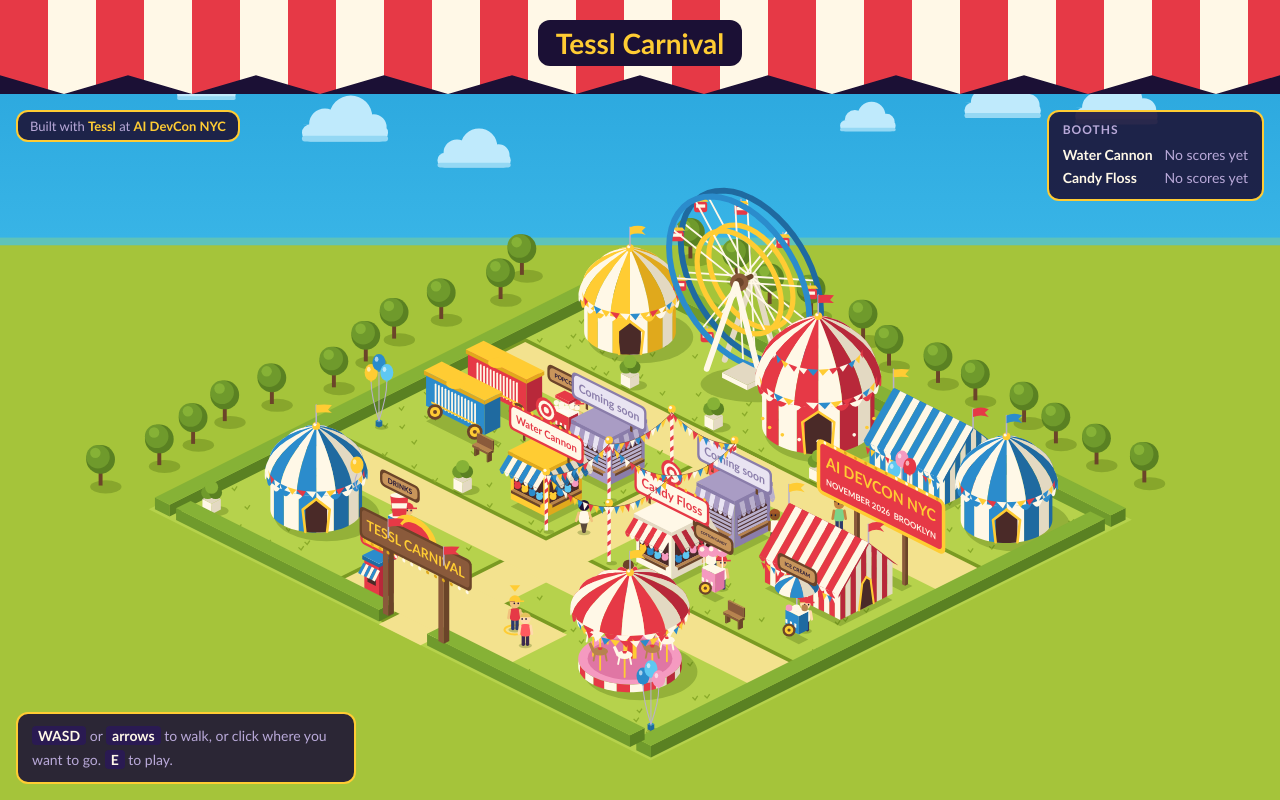
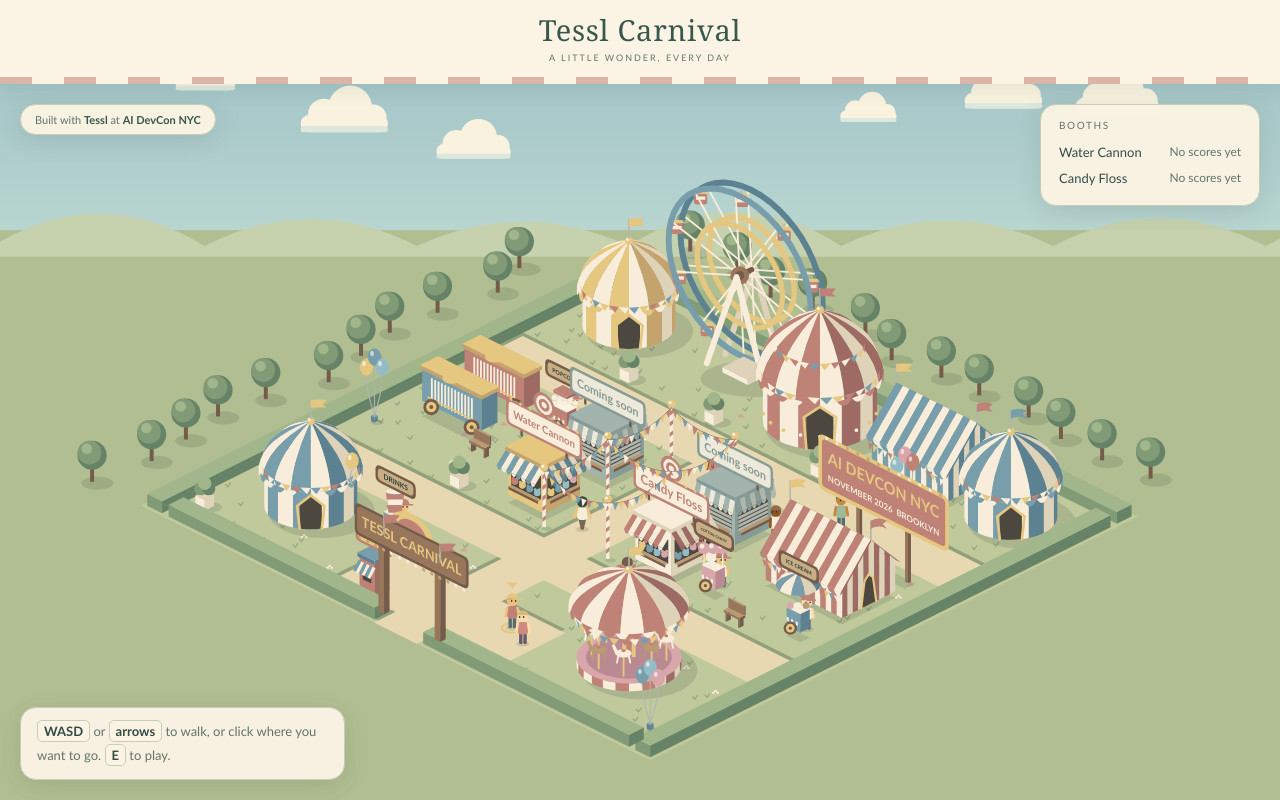
Before and after one commit to stephaniedominy/tessl-carnival, a website built with Vite: page index.html in a window 1280 px wide. Built offline with nearby package versions, Linux system fonts and the light colour scheme.

Commit message:
Soften the carnival with a warm storybook palette

```diff
--- a/index.html
+++ b/index.html
@@ -35,7 +35,10 @@
   </head>
   <body>
     <header class="awning">
-      <a class="brand" href="#/">Tessl Carnival</a>
+      <a class="brand" href="#/">
+        Tessl Carnival
+        <span class="brand-caption">A little wonder, every day</span>
+      </a>
     </header>
     <main id="app"></main>
     <script type="module" src="/src/main.ts"></script>
--- a/src/carnival/theme.ts
+++ b/src/carnival/theme.ts
@@ -4,33 +4,39 @@
  */
 export const theme = {
   colors: {
-    background: '#1b1035',
-    surface: '#2a1a52',
-    text: '#fff8e7',
-    muted: '#b9a9d9',
-    accent: '#ffcc33',
-    danger: '#ff5a5f',
-    stripeA: '#e63946',
-    stripeB: '#fff8e7',
-    water: '#5ec8f2',
-    wood: '#8a5a3b',
+    background: '#293f3d',
+    surface: '#3a514b',
+    text: '#fff2d6',
+    muted: '#bbadbf',
+    accent: '#e6c780',
+    danger: '#cf8a80',
+    stripeA: '#be8276',
+    stripeB: '#f7edda',
+    water: '#93bdc6',
+    wood: '#97765b',
+    paper: '#fbf4e4',
+    paperInk: '#344c46',
+    paperMuted: '#63756a',
+    paperEdge: '#c9cdb7',
+    forest: '#38574d',
   },
   font: {
     family: '"Trebuchet MS", "Segoe UI", system-ui, sans-serif',
+    heading: 'Georgia, "Times New Roman", serif',
     small: 14,
     body: 18,
     title: 32,
   },
-  radius: 12,
+  radius: 16,
   canvas: {
     width: 800,
     height: 500,
   },
 } as const;
 
-/** Canvas font string, e.g. canvasFont('title') → 'bold 32px "Trebuchet MS", …'. */
+/** Canvas font string: bookish titles and clear, friendly body lettering. */
 export function canvasFont(size: 'small' | 'body' | 'title', weight: 'normal' | 'bold' = 'normal') {
-  return `${weight} ${theme.font[size]}px ${theme.font.family}`;
+  return `${weight} ${theme.font[size]}px ${size === 'title' ? theme.font.heading : theme.font.family}`;
 }
 
 /** Exposes the theme to CSS as custom properties, e.g. --color-accent. */
@@ -39,5 +45,6 @@ export function applyTheme(root: HTMLElement = document.documentElement) {
     root.style.setProperty(`--color-${name}`, value);
   }
   root.style.setProperty('--font-family', theme.font.family);
+  root.style.setProperty('--font-heading', theme.font.heading);
   root.style.setProperty('--radius', `${theme.radius}px`);
 }
--- a/src/midway/palette.ts
+++ b/src/midway/palette.ts
@@ -8,50 +8,53 @@ const { colors } = theme;
  * uses live here.
  */
 export const palette = {
-  sky: '#38b4e6',
-  skyHigh: '#1f9bd6',
-  cloud: '#bfeafc',
-  cloudShade: '#94d8f4',
-  haze: '#5fc3b8',
+  sky: '#b8d5d0',
+  skyHigh: '#8bb2bd',
+  cloud: '#f9f2df',
+  cloudShade: '#dce7dd',
+  haze: '#c6d1ae',
 
-  grass: '#a5c43a',
-  grassDark: '#8aab2a',
-  grassEdge: '#7a9a22',
-  grassLight: '#b6d24c',
-  path: '#f3e28e',
-  pathShade: '#e2cd70',
-  hedge: '#6f9a2c',
-  hedgeDark: '#5a8122',
-  hedgeLight: '#86b236',
-  shadow: 'rgba(60, 90, 10, 0.28)',
+  grass: '#b1be91',
+  grassDark: '#96a87f',
+  grassEdge: '#92a17b',
+  grassLight: '#c0c99c',
+  path: '#e8d8b1',
+  pathShade: '#d4c39c',
+  flowerPetal: '#f8eed7',
+  flowerRose: '#d6a29a',
+  flowerCentre: '#c6aa70',
+  hedge: '#819b76',
+  hedgeDark: '#668368',
+  hedgeLight: '#a1b68a',
+  shadow: 'rgba(65, 78, 61, 0.16)',
 
   red: colors.stripeA,
-  redShade: '#b8283a',
+  redShade: '#9d6b63',
   cream: colors.stripeB,
-  creamShade: '#e3d9c2',
+  creamShade: '#ded2b9',
   gold: colors.accent,
-  goldShade: '#e0a91c',
-  blue: '#2b8ccc',
-  blueShade: '#1f6aa0',
+  goldShade: '#c4a36d',
+  blue: '#789eac',
+  blueShade: '#5c8292',
   sky2: colors.water,
-  pink: '#f59ac0',
-  pinkShade: '#e076a4',
+  pink: '#d8a6ab',
+  pinkShade: '#ba8a93',
   wood: colors.wood,
-  woodDark: '#6b4429',
-  woodLight: '#b7834f',
-  board: '#c8955b',
-  metal: '#e9e4f2',
-  metalShade: '#b9b0cc',
+  woodDark: '#755c4a',
+  woodLight: '#b99a73',
+  board: '#c9ae84',
+  metal: '#ede9da',
+  metalShade: '#b0b6ac',
   ink: colors.background,
-  opening: '#4a2a28',
-  closed: '#a99cc4',
-  closedShade: '#8a7daa',
-  white: '#ffffff',
+  opening: '#4c4840',
+  closed: '#a3b3ae',
+  closedShade: '#869b95',
+  white: '#fff9eb',
 
   skins: ['#f1c27d', '#c68642', '#8d5524', '#e0ac69', '#ffdbac'],
-  hairs: ['#3b2219', '#1b1035', '#a55728', '#e6c35c', '#6b4429'],
-  shirts: [colors.water, '#7bd389', '#b48ee0', colors.danger, '#2b8ccc', colors.stripeB],
-  pants: ['#2d3a6b', '#3b2a4f', '#5a4a3a'],
-  bunting: [colors.stripeA, colors.accent, '#2b8ccc', colors.stripeB],
-  balloons: [colors.stripeA, colors.accent, '#2b8ccc', colors.water, '#f59ac0'],
+  hairs: ['#514036', '#384640', '#986d4e', '#d5bb7b', '#755c4a'],
+  shirts: [colors.water, '#9eBA95', '#b5a3bd', colors.danger, '#789eac', colors.stripeB],
+  pants: ['#566b72', '#685b70', '#766752'],
+  bunting: [colors.stripeA, colors.accent, '#789eac', colors.stripeB],
+  balloons: [colors.stripeA, colors.accent, '#789eac', colors.water, '#d8a6ab'],
 } as const;
--- a/src/midway/render.ts
+++ b/src/midway/render.ts
@@ -255,10 +255,22 @@ export function groundBounds(map: MidwayMap): Box {
 
 /** The open field round the midway, filling the view from the horizon down. */
 export function drawField(ctx: Ctx, view: Box) {
+  ctx.fillStyle = palette.grass;
+  ctx.fillRect(view.left, HORIZON, view.right - view.left, Math.max(0, view.bottom - HORIZON));
+
+  // Soft distant hills, anchored in world space so they don't slide with the camera.
+  const start = Math.floor(view.left / 160) * 160 - 160;
+  const end = Math.ceil(view.right / 160) * 160 + 160;
   ctx.fillStyle = palette.haze;
-  ctx.fillRect(view.left, HORIZON, view.right - view.left, 6);
-  ctx.fillStyle = palette.grass;
-  ctx.fillRect(view.left, HORIZON + 6, view.right - view.left, Math.max(0, view.bottom - HORIZON));
+  ctx.beginPath();
+  ctx.moveTo(start, HORIZON + 12);
+  for (let x = start; x < end; x += 160) {
+    ctx.quadraticCurveTo(x + 80, HORIZON - 24 - hash(x / 160, 0, 11) * 16, x + 160, HORIZON + 12);
+  }
+  ctx.lineTo(end, HORIZON + 20);
+  ctx.lineTo(start, HORIZON + 20);
+  ctx.closePath();
+  ctx.fill();
 }
 
 /**
@@ -309,6 +321,19 @@ export function drawGroundLayer(map: MidwayMap, wanted: number): GroundLayer {
     }
   }
   ctx.stroke();
+
+  // Small meadow flowers, painted into the cached ground rather than each frame.
+  for (let y = 1; y < map.height - 1; y++) {
+    for (let x = 1; x < map.width - 1; x++) {
+      if (map.ground[y * map.width + x] !== 'grass' || hash(x, y, 7) > 0.065) continue;
+      const [px, py] = at(x + hash(x, y, 8), y + hash(x, y, 9));
+      const petals = hash(x, y, 10) > 0.5 ? palette.flowerPetal : palette.flowerRose;
+      oval(ctx, px - 1.4, py, 1.3, 0.8, petals);
+      oval(ctx, px + 1.4, py, 1.3, 0.8, petals);
+      oval(ctx, px, py - 1.2, 1, 1, petals);
+      oval(ctx, px, py, 0.6, 0.6, palette.flowerCentre);
+    }
+  }
 
   // Trees out in the field behind the midway.
   for (let i = 0; i < map.width; i += 2) tree(ctx, i + 0.5 + hash(i, 1) * 0.6, -1.4 - hash(i, 2));
--- a/src/style.css
+++ b/src/style.css
@@ -7,65 +7,72 @@
 body {
   margin: 0;
   min-height: 100vh;
-  background: var(--color-background);
-  color: var(--color-text);
+  background: var(--color-paper);
+  color: var(--color-paperInk);
   font-family: var(--font-family);
+  -webkit-font-smoothing: antialiased;
 }
 
 a {
-  color: var(--color-accent);
+  color: var(--color-forest);
+  text-underline-offset: 4px;
+}
+
+a:focus-visible {
+  outline: 3px solid var(--color-forest);
+  outline-offset: 5px;
 }
 
 .awning {
-  padding: 20px 16px 28px;
+  position: relative;
+  z-index: 1;
+  padding: 14px 24px 20px;
   text-align: center;
+  background: var(--color-paper);
+  box-shadow: 0 4px 20px color-mix(in srgb, var(--color-background) 9%, transparent);
+}
+
+.awning::after {
+  position: absolute;
+  right: 0;
+  bottom: 0;
+  left: 0;
+  height: 7px;
   background: repeating-linear-gradient(
     90deg,
-    var(--color-stripeA) 0 48px,
-    var(--color-stripeB) 48px 96px
+    var(--color-stripeA) 0 32px,
+    var(--color-paper) 32px 64px
   );
-  clip-path: polygon(
-    0 0,
-    100% 0,
-    100% 80%,
-    95% 100%,
-    90% 80%,
-    85% 100%,
-    80% 80%,
-    75% 100%,
-    70% 80%,
-    65% 100%,
-    60% 80%,
-    55% 100%,
-    50% 80%,
-    45% 100%,
-    40% 80%,
-    35% 100%,
-    30% 80%,
-    25% 100%,
-    20% 80%,
-    15% 100%,
-    10% 80%,
-    5% 100%,
-    0 80%
-  );
+  opacity: 0.55;
+  content: '';
 }
 
 .brand {
   display: inline-block;
-  padding: 6px 18px;
-  border-radius: var(--radius);
-  background: var(--color-background);
-  color: var(--color-accent);
-  font-size: 28px;
-  font-weight: bold;
+  color: var(--color-forest);
+  font-family: var(--font-heading);
+  font-size: 29px;
+  font-weight: normal;
+  letter-spacing: 0.025em;
+  line-height: 1.1;
   text-decoration: none;
+}
+
+.brand-caption {
+  display: block;
+  margin-top: 7px;
+  color: var(--color-paperMuted);
+  font-family: var(--font-family);
+  font-size: 9px;
+  font-weight: normal;
+  letter-spacing: 0.22em;
+  text-transform: uppercase;
 }
 
 main {
   max-width: 960px;
   margin: 0 auto;
-  padding: 24px 16px 48px;
+  padding: 28px 16px 48px;
 }
 
 body[data-view='midway'] {
@@ -102,31 +109,34 @@ body[data-view='midway'] main {
 .booth-card {
   position: absolute;
   margin: 0;
-  border: 2px solid var(--color-accent);
+  border: 1px solid var(--color-paperEdge);
   border-radius: var(--radius);
-  background: color-mix(in srgb, var(--color-background) 88%, transparent);
+  background: color-mix(in srgb, var(--color-paper) 96%, transparent);
+  color: var(--color-paperInk);
+  box-shadow: 0 6px 24px color-mix(in srgb, var(--color-background) 12%, transparent);
 }
 
 .midway-help {
-  bottom: 16px;
-  left: 16px;
-  max-width: 340px;
-  padding: 10px 14px;
-  color: var(--color-muted);
-  font-size: 14px;
-  line-height: 1.7;
+  bottom: 20px;
+  left: 20px;
+  max-width: 325px;
+  padding: 12px 16px;
+  color: var(--color-paperMuted);
+  font-size: 13px;
+  line-height: 1.8;
 }
 
 .midway-credit {
-  top: 16px;
-  left: 16px;
-  padding: 6px 12px;
-  color: var(--color-muted);
-  font-size: 13px;
+  top: 20px;
+  left: 20px;
+  padding: 8px 14px;
+  border-radius: 24px;
+  color: var(--color-paperMuted);
+  font-size: 11px;
 }
 
 .midway-credit a {
-  color: var(--color-accent);
+  color: var(--color-forest);
   font-weight: bold;
   text-decoration: none;
 }
@@ -137,26 +147,29 @@ body[data-view='midway'] main {
 }
 
 kbd {
-  padding: 1px 6px;
-  border-radius: 4px;
-  background: var(--color-surface);
-  color: var(--color-text);
+  padding: 2px 6px;
+  border: 1px solid var(--color-paperEdge);
+  border-radius: 5px;
+  background: var(--color-paper);
+  color: var(--color-paperInk);
   font-family: inherit;
   font-weight: bold;
 }
 
 .midway-guide {
-  top: 16px;
-  right: 16px;
-  padding: 10px 14px;
-  font-size: 14px;
+  top: 20px;
+  right: 20px;
+  min-width: 220px;
+  padding: 14px 18px;
+  font-size: 13px;
 }
 
 .midway-guide h2 {
-  margin: 0 0 6px;
-  color: var(--color-muted);
-  font-size: 12px;
-  letter-spacing: 0.08em;
+  margin: 0 0 8px;
+  color: var(--color-paperMuted);
+  font-size: 10px;
+  font-weight: normal;
+  letter-spacing: 0.16em;
   text-transform: uppercase;
 }
 
@@ -168,31 +181,31 @@ kbd {
 
 .midway-guide a {
   display: flex;
-  gap: 12px;
+  gap: 16px;
   justify-content: space-between;
-  padding: 3px 0;
-  color: var(--color-text);
-  font-weight: bold;
+  padding: 5px 0;
+  color: var(--color-paperInk);
+  font-weight: normal;
   text-decoration: none;
 }
 
 .midway-guide a:hover .name,
 .midway-guide a:focus-visible .name {
-  color: var(--color-accent);
+  text-decoration: underline;
 }
 
 .midway-guide .best {
-  color: var(--color-muted);
+  color: var(--color-paperMuted);
+  font-size: 12px;
   font-weight: normal;
 }
 
 .booth-card {
-  bottom: 16px;
+  bottom: 20px;
   left: 50%;
   width: min(360px, calc(100% - 32px));
-  padding: 16px 20px;
+  padding: 22px 24px;
   transform: translateX(-50%);
-  box-shadow: 0 0 0 4px color-mix(in srgb, var(--color-accent) 25%, transparent);
 }
 
 .booth-card[hidden] {
@@ -200,21 +213,25 @@ kbd {
 }
 
 .booth-card.closed {
-  border-color: var(--color-muted);
-  box-shadow: none;
+  border-style: dashed;
 }
 
 .booth-card h2 {
-  margin: 0 0 6px;
+  margin: 0 0 10px;
+  font-family: var(--font-heading);
+  font-size: 26px;
+  font-weight: normal;
 }
 
 .booth-card .description {
-  margin: 0 0 10px;
-  color: var(--color-muted);
+  margin: 0 0 14px;
+  color: var(--color-paperMuted);
+  line-height: 1.6;
 }
 
 .booth-card .best {
-  margin: 0 0 12px;
+  margin: 0 0 16px;
+  font-size: 13px;
   font-weight: bold;
 }
 
@@ -224,12 +241,17 @@ kbd {
 
 .play {
   display: inline-block;
-  padding: 8px 20px;
-  border-radius: var(--radius);
-  background: var(--color-accent);
-  color: var(--color-background);
+  padding: 10px 24px;
+  border-radius: 24px;
+  background: var(--color-forest);
+  color: var(--color-paper);
+  font-size: 14px;
   font-weight: bold;
   text-decoration: none;
+}
+
+.play:hover {
+  background: var(--color-background);
 }
 
 .play[hidden] {
@@ -241,6 +263,18 @@ kbd {
   .midway-credit {
     display: none;
   }
+
+  .midway-guide {
+    top: 12px;
+    right: 12px;
+    min-width: 0;
+    padding: 10px 12px;
+    font-size: 12px;
+  }
+
+  .brand {
+    font-size: 25px;
+  }
 }
 
 .game-header {
@@ -248,18 +282,23 @@ kbd {
   flex-wrap: wrap;
   align-items: baseline;
   gap: 8px 24px;
-  margin-bottom: 16px;
+  margin-bottom: 20px;
 }
 
 .game-header h1 {
   margin: 0;
+  font-family: var(--font-heading);
+  font-size: 32px;
+  font-weight: normal;
 }
 
 .game canvas {
   display: block;
   width: 100%;
   height: auto;
+  border: 1px solid var(--color-paperEdge);
   border-radius: var(--radius);
+  box-shadow: 0 12px 36px color-mix(in srgb, var(--color-background) 12%, transparent);
   cursor: crosshair;
   touch-action: none;
 }
```
